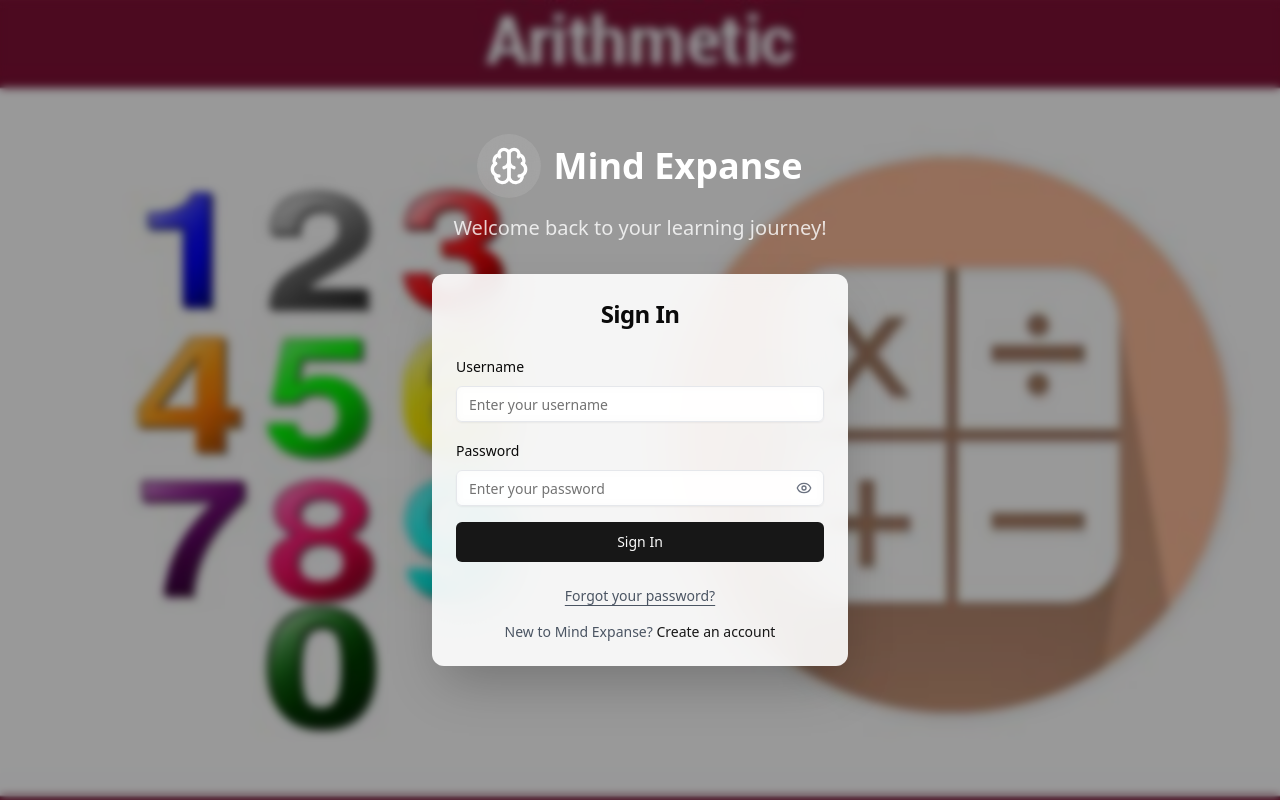
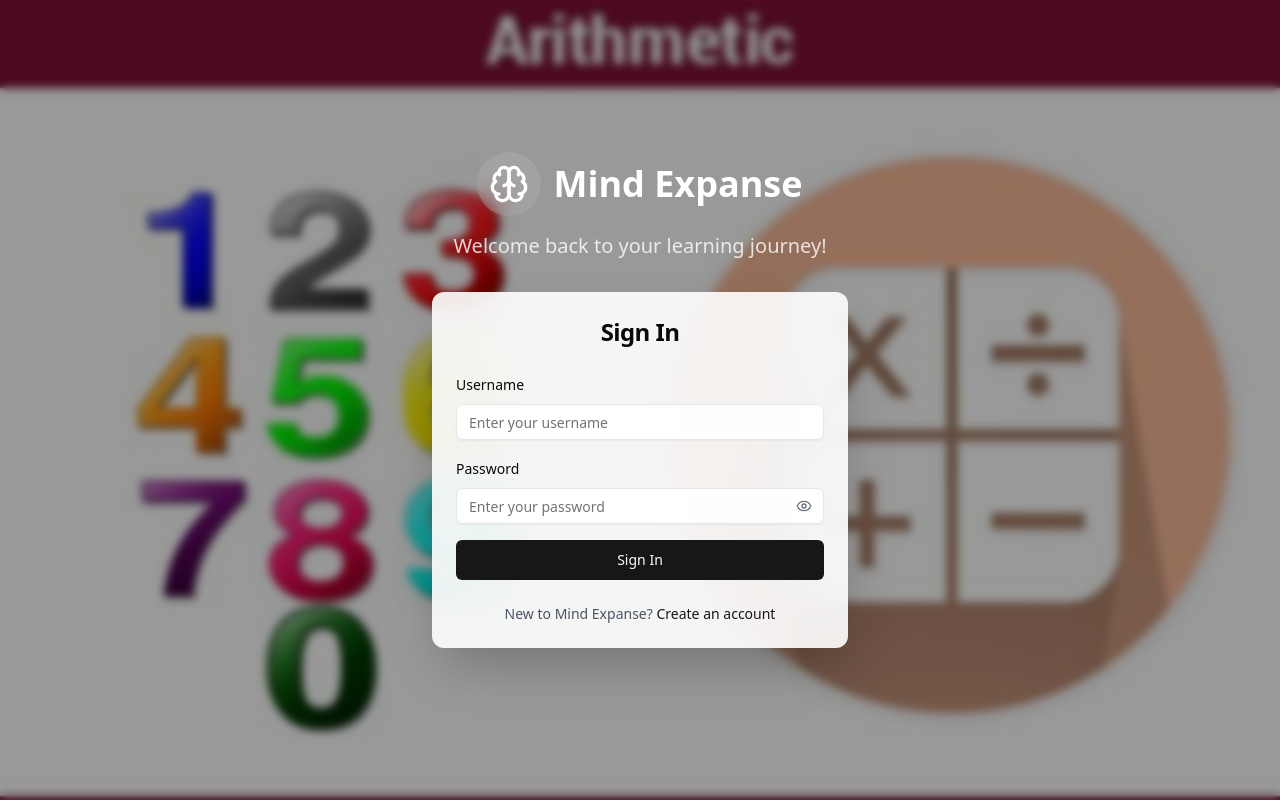
Before and after one commit to corementor/MindExpanse-Web, a React (Vite) app: page /login in a window 1280 px wide. Built offline with nearby package versions, Linux system fonts and the light colour scheme.

Commit message:
Blaise|| removed signup btn

```diff
--- a/src/pages/auth/LoginPage.tsx
+++ b/src/pages/auth/LoginPage.tsx
@@ -152,14 +152,14 @@ const LoginPage = () => {
           </CardContent>
 
           <CardFooter className="flex flex-col space-y-4 text-center">
-            <div className="text-sm text-gray-600">
+            {/* <div className="text-sm text-gray-600">
               <a
                 href="/forgot-password"
                 className="hover:text-primary transition-colors underline underline-offset-4"
               >
                 Forgot your password?
               </a>
-            </div>
+            </div> */}
             <div className="text-sm text-gray-600">
               New to Mind Expanse?{" "}
               <a
```
